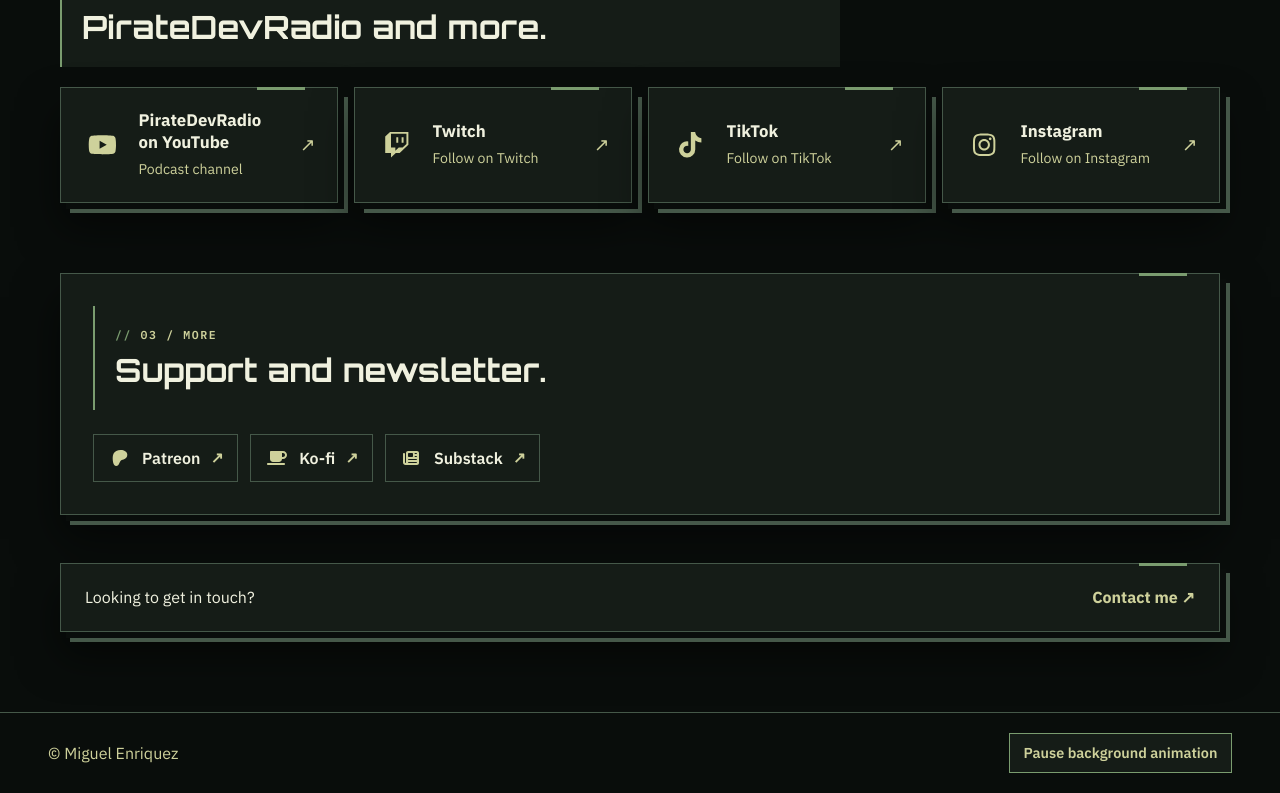
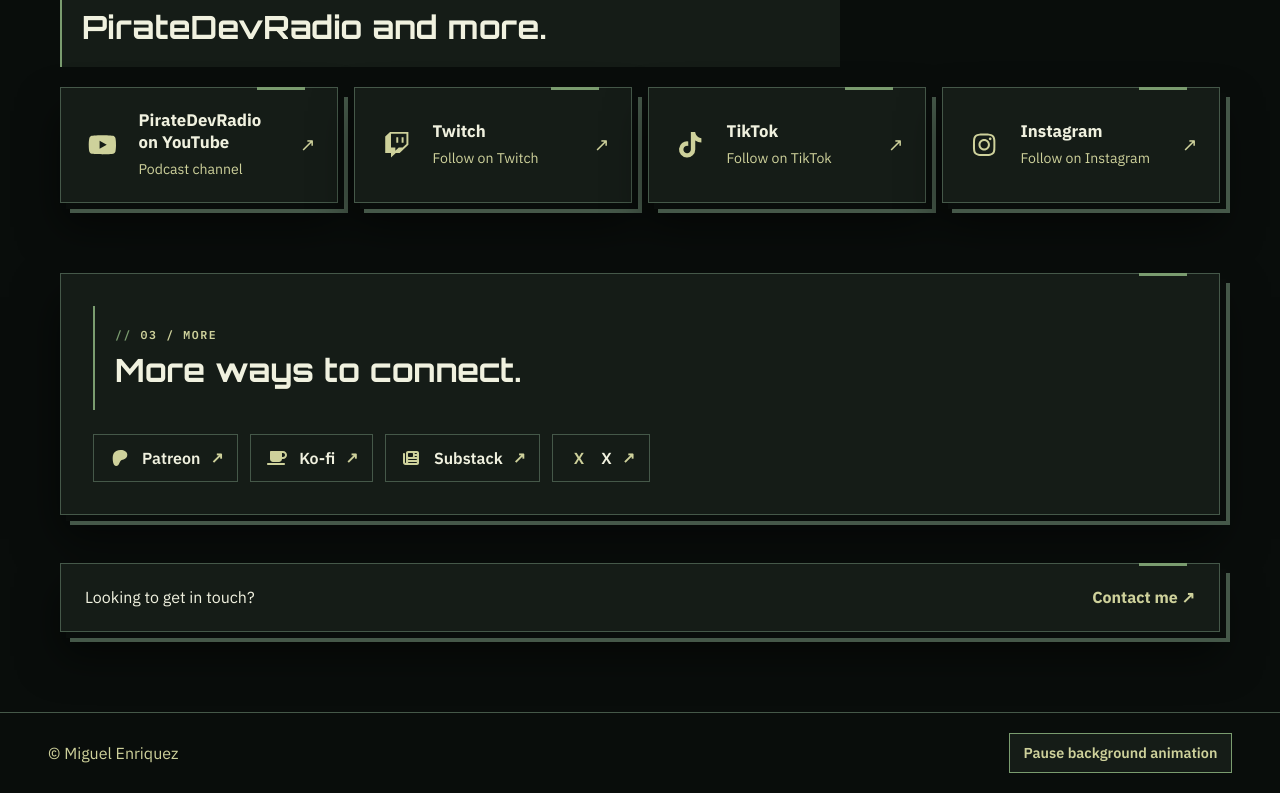
Before and after one commit to ElderMael/portfolio-website, a React (Vite) app: page /social in a window 1280 px wide. Shown: the part 852-1645 px from the top of the page. Built offline with nearby package versions, Linux system fonts and the light colour scheme; a web font is replaced by a local one.

Commit message:
feat: add verified X profile to social page

```diff
--- a/src/components/Social.tsx
+++ b/src/components/Social.tsx
@@ -80,13 +80,18 @@ const secondaryLinks = [
         icon: faNewspaper,
         style: 'substack',
     },
+    {
+        name: 'X',
+        href: 'https://x.com/eldermael',
+        style: 'x',
+    },
 ];
 
 type SocialLink = {
     name: string;
     href: string;
     description?: string;
-    icon: IconDefinition;
+    icon?: IconDefinition;
     style: string;
 };
 
@@ -100,7 +105,7 @@ function ProfileCard({link, featured = false}: {link: SocialLink; featured?: boo
             aria-label={`${link.name} (opens in a new tab)`}
         >
             <span className="social-link-icon" aria-hidden="true">
-                <FontAwesomeIcon className="social-fa-icon" icon={link.icon} />
+                {link.icon && <FontAwesomeIcon className="social-fa-icon" icon={link.icon} />}
             </span>
             <span className="social-link-copy">
                 <span className="social-link-name">{link.name}</span>
@@ -144,7 +149,7 @@ export function Social() {
                 <div className="social-panel social-secondary-panel">
                     <div className="social-section-heading">
                         <p className="social-eyebrow">03 / More</p>
-                        <h2 id="social-secondary-title">Support and newsletter.</h2>
+                        <h2 id="social-secondary-title">More ways to connect.</h2>
                     </div>
                     <ul className="social-secondary-list">
                         {secondaryLinks.map(link => (
@@ -157,7 +162,7 @@ export function Social() {
                                     aria-label={`${link.name} (opens in a new tab)`}
                                 >
                                     <span className="social-link-icon" aria-hidden="true">
-                                        <FontAwesomeIcon className="social-fa-icon" icon={link.icon} />
+                                        {link.icon ? <FontAwesomeIcon className="social-fa-icon" icon={link.icon} /> : 'X'}
                                     </span>
                                     <span>{link.name}</span>
                                     <span className="social-link-arrow" aria-hidden="true">↗</span>
```
Also changed, not shown: plans/portfolio-redesign.md (+3 -2 lines), 1 other file (tests, documents, lock files or other folders).
